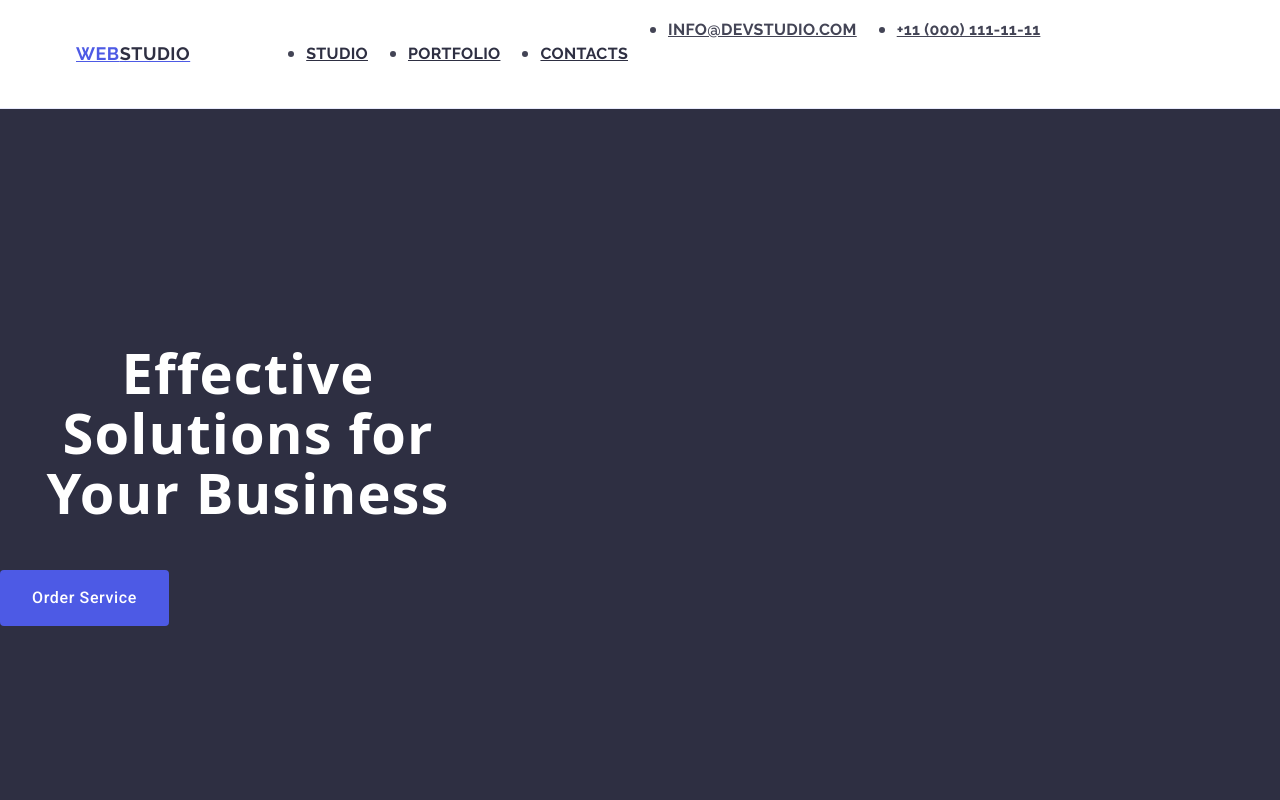
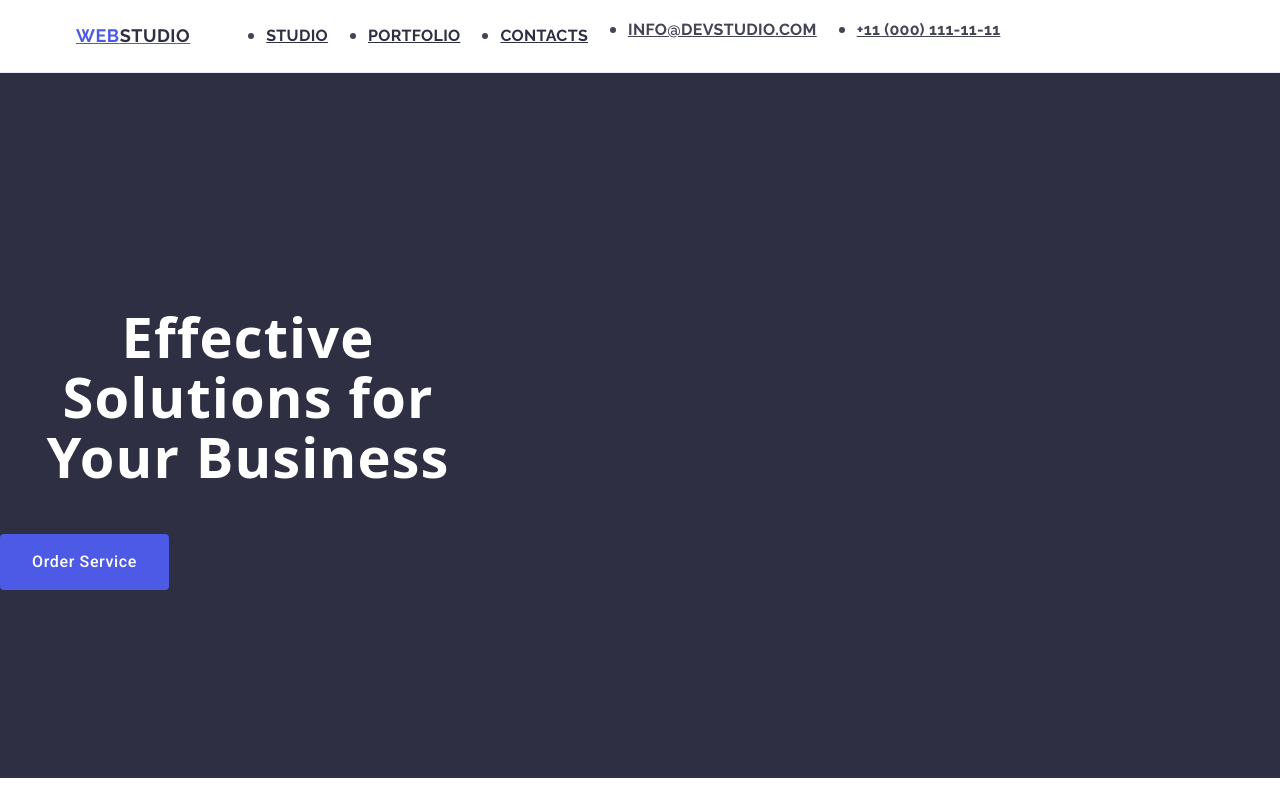
Before and after one commit to DaryaRomi/goit-markup-hw-03, a plain HTML site: page index.html in a window 1280 px wide. Shown: the top 800 px of the page. Drawn offline with nearby package versions, Linux system fonts and the light colour scheme.

Commit message:
Update styles.css

```diff
--- a/css/styles.css
+++ b/css/styles.css
@@ -41,7 +41,8 @@ body{
 .headerlist{
     display: flex;
     gap: 40px;
-
+    margin: 0;
+    padding-left: 0;
 }
 .list_adress{
     display: flex;
```
